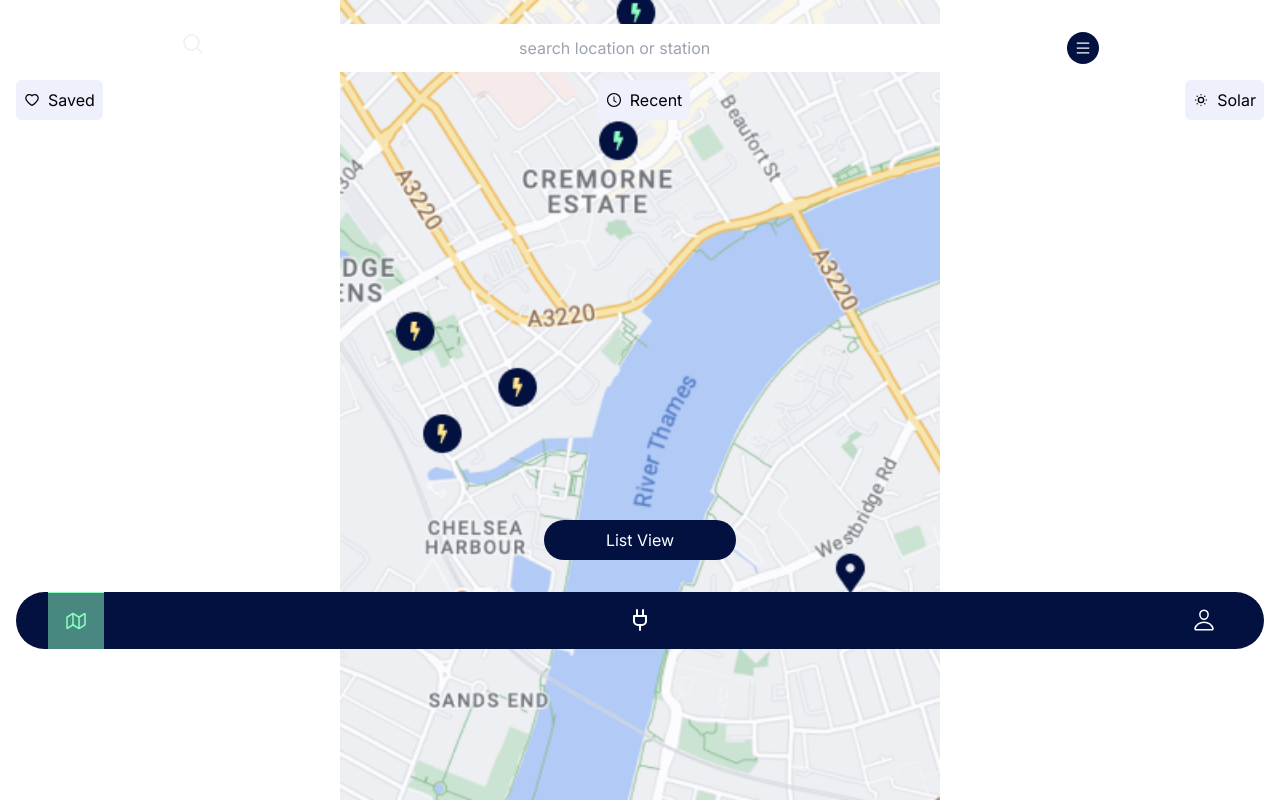
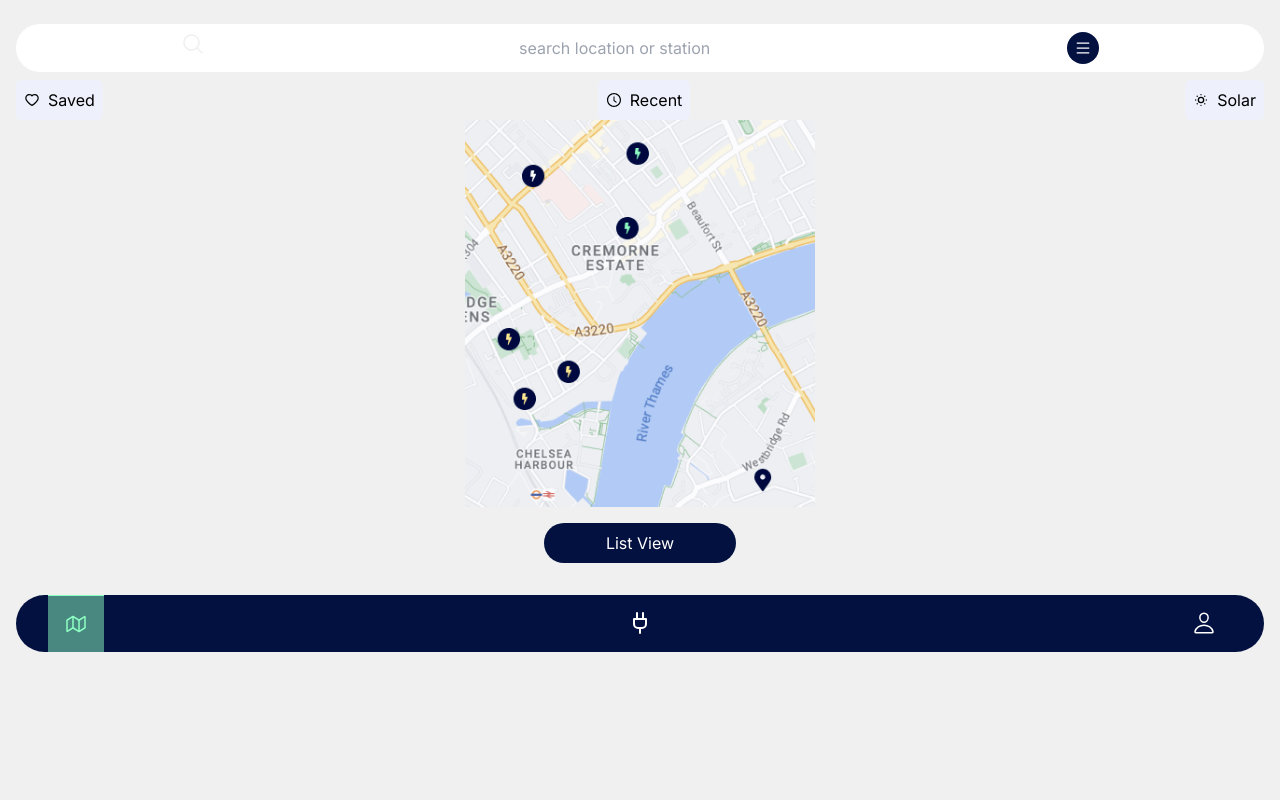
Before and after one commit to solarsync23/solarsync, a Next.js app in the folder solarwebapp/: page /map in a window 1280 px wide. Shown: the top 800 px of the page. Built offline with nearby package versions, Linux system fonts and the light colour scheme.

Commit message:
added and changed map view

```diff
--- a/solarwebapp/src/app/map/page.tsx
+++ b/solarwebapp/src/app/map/page.tsx
@@ -9,10 +9,9 @@ import Image from 'next/image';
 function mapPage() {
 
     const buttonStyle = 'flex-center bg-lightblue rounded-md p-2';
-    const address = '1600 Amphitheatre Parkway, Mountain View, CA'
 
     return (
-        <div className='py-2 px-4 h-screen '>
+        <div className='py-2 px-4 h-screen bg-lightgrey'>
         {/**Search bar */}
         <div className='mt-4'>
         <SearchBar/>
@@ -39,13 +38,12 @@ function mapPage() {
         </div>
 
         </div>
-        <div className='h-96 -z-10 w-full flex-center'>
+        <div className='flex-center w-full'>
             <Image
             src='/images/map.png'
-            width={600}
-            height={300}
+            width={350}
+            height={200}
             alt='map'
-            className='relative -z-10 bg-lightgrey'
             />
         </div>
         <div className='w-full flex-center flex-col'>
--- a/solarwebapp/src/app/page.tsx
+++ b/solarwebapp/src/app/page.tsx
@@ -1,11 +1,12 @@
 
 import Logo from '../components/Logo/Logo';
+import Link from 'next/link';
 
 export default function Home() {
 
   return (
     <main className="flex min-h-screen flex-col items-center justify-center p-24 bg-darkblue">
-      <Logo/>
+      <Link href='/login'><Logo/></Link>
     </main>
   )
 }
```
Also changed, not shown: solarwebapp/public/images/map.png.
